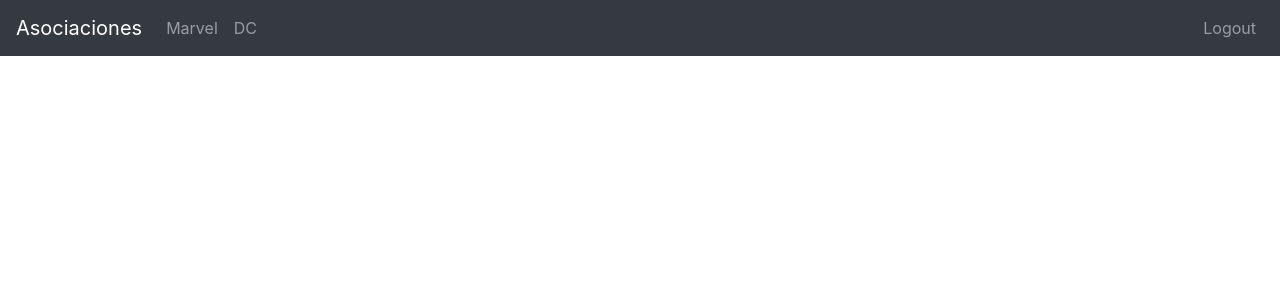
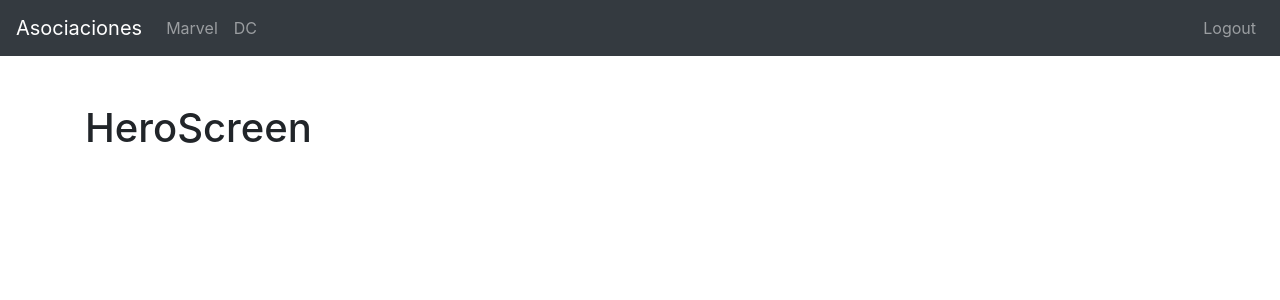
Before and after one commit to david-portilla/heroes-app, a React (Create React App) app: page /hero/marvel-captain in a window 1280 px wide. Before the commit this address led to /hero/marvel. Shown: the top 300 px of the page. Built offline with nearby package versions, Linux system fonts and the light colour scheme.

Commit message:
reading params from URL

```diff
--- a/src/components/heroes/HeroScreen.js
+++ b/src/components/heroes/HeroScreen.js
@@ -1,6 +1,16 @@
 import React from 'react'
+import { Redirect, useParams } from 'react-router-dom'
+import { getHeroesById } from '../../selectors/getHeroById'
 
 const HeroScreen = () => {
+
+  const { heroeId } = useParams()
+  const hero = getHeroesById(heroeId)
+
+  if (!hero) {
+    return <Redirect to="/" />
+  }
+
   return (
     <>
       <h1>HeroScreen</h1>
--- a/src/routers/DashboardRoutes.js
+++ b/src/routers/DashboardRoutes.js
@@ -14,8 +14,9 @@ const DashboardRoutes = () => {
       <div className="container mt-5">
         <Switch>
           <Route exact path="/marvel" component={ MarvelScreen } />
-          <Route exact path="/heroe/:heroeId" component={ HeroScreen } />
+          <Route exact path="/hero/:heroeId" component={ HeroScreen } />
           <Route exact path="/dc" component={ DcScreen } />
+
           <Redirect to="marvel" />
         </Switch>
       </div>
--- a/src/selectors/getHeroById.js
+++ b/src/selectors/getHeroById.js
@@ -1,6 +1,4 @@
 const { heroes } = require('../data/heroes');
-
-import { heroes } from "../data/heroes";
 
 export const getHeroesById = (id) => {
   return heroes.find(hero => hero.id === id)
--- a/src/selectors/getHeroesByPublisher.js
+++ b/src/selectors/getHeroesByPublisher.js
@@ -1,6 +1,4 @@
 const { heroes } = require('../data/heroes');
-
-// import { heroes } from "../data/heroes";
 
 export const getHeroesByPublisher = (publisher) => {
   const validPublishers = [ 'DC Comics', 'Marvel Comics' ]
```
